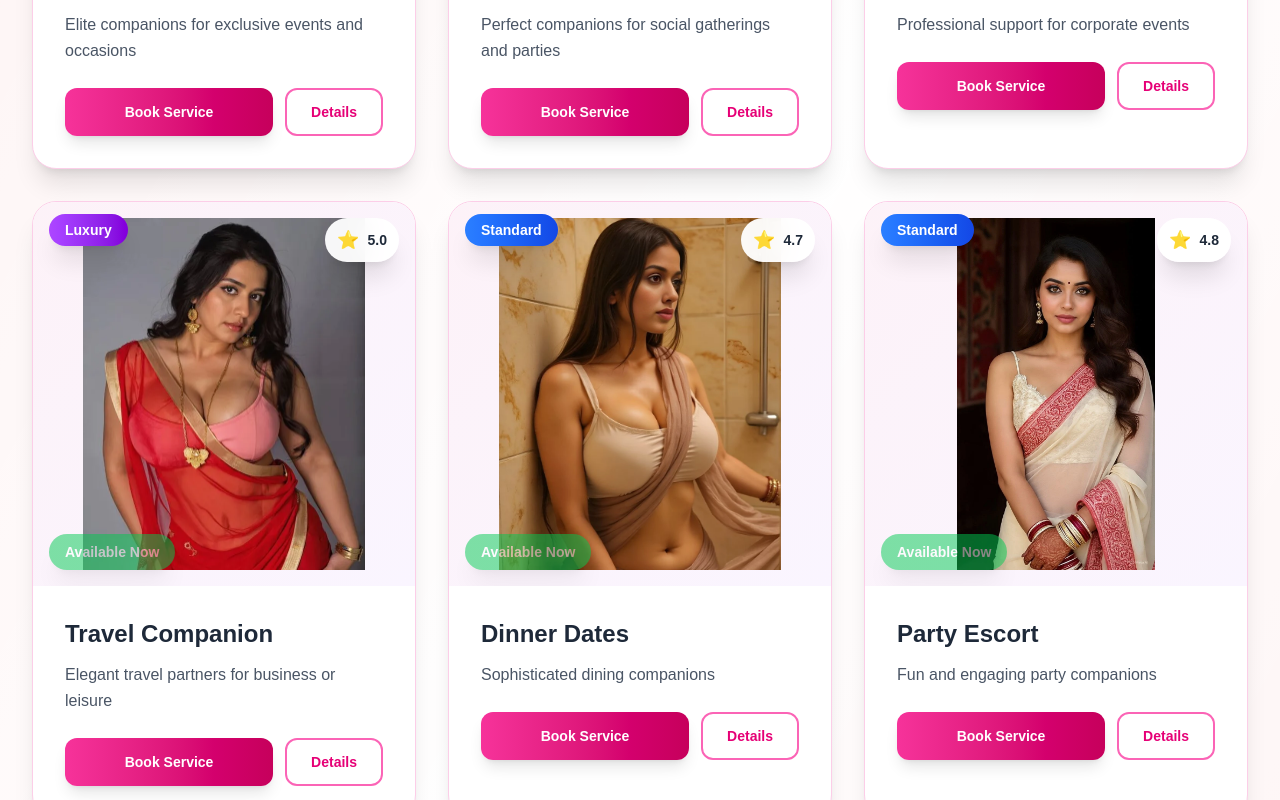
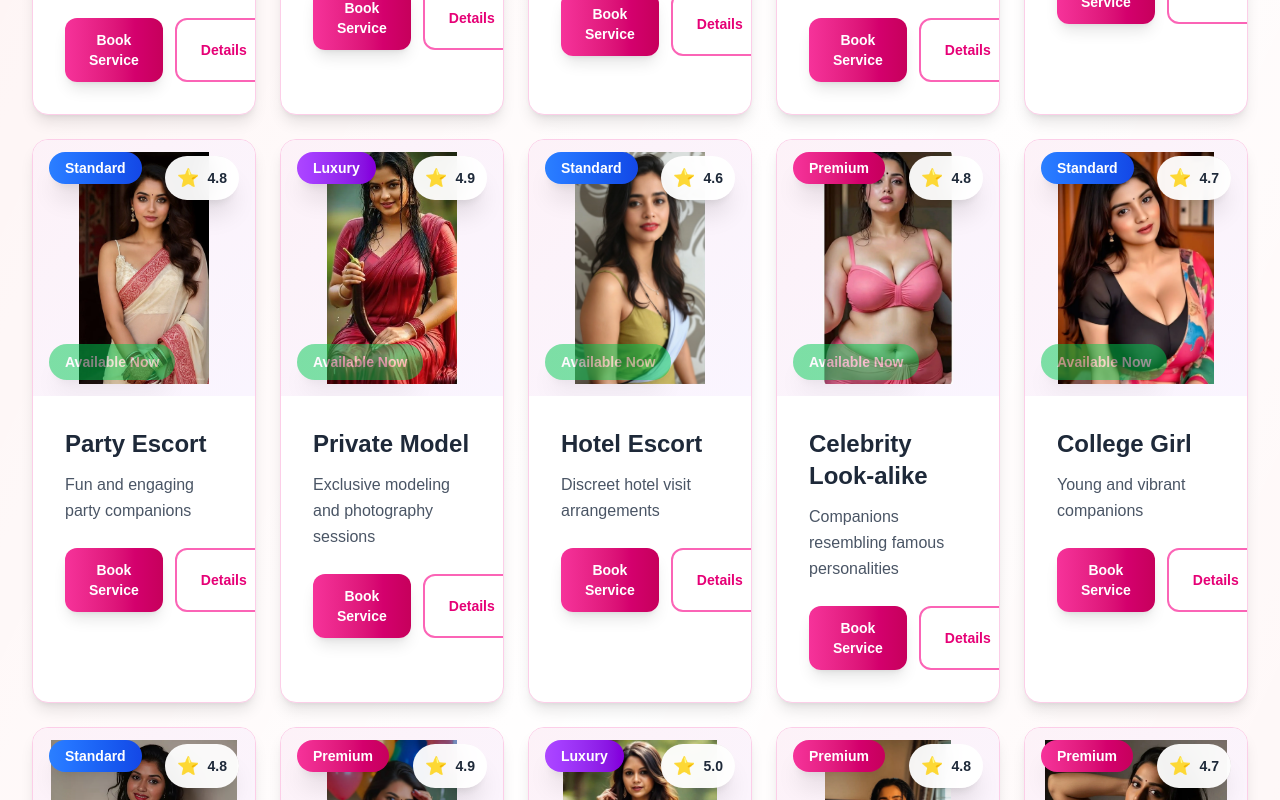
Before and after one commit to anshmydigitalcrown-ui/surat, a Next.js app: page / in a window 1280 px wide. Shown: the part 1820-2620 px from the top of the page. Built offline with nearby package versions, Linux system fonts and the light colour scheme.

Commit message:
Add all 20 service cards to homepage with 4x5 grid layout - no image cropping

```diff
--- a/src/app/page.tsx
+++ b/src/app/page.tsx
@@ -170,7 +170,7 @@ export default function Home() {
             </p>
           </div>
 
-          <div className="grid grid-cols-1 sm:grid-cols-2 lg:grid-cols-3 gap-8">
+          <div className="grid grid-cols-1 sm:grid-cols-2 md:grid-cols-3 lg:grid-cols-4 xl:grid-cols-5 gap-6">
             {[
               { title: "VIP Companionship", image: "/images/services/VIP Companionship.webp", description: "Elite companions for exclusive events and occasions", price: "Premium", rating: "4.9" },
               { title: "Social Events", image: "/images/services/Social Events.webp", description: "Perfect companions for social gatherings and parties", price: "Standard", rating: "4.8" },
@@ -180,20 +180,31 @@ export default function Home() {
               { title: "Party Escort", image: "/images/services/Party Escort.webp", description: "Fun and engaging party companions", price: "Standard", rating: "4.8" },
               { title: "Private Model", image: "/images/services/Private Model.webp", description: "Exclusive modeling and photography sessions", price: "Luxury", rating: "4.9" },
               { title: "Hotel Escort", image: "/images/services/Hotel Escort.webp", description: "Discreet hotel visit arrangements", price: "Standard", rating: "4.6" },
-              { title: "Celebrity Look-alike", image: "/images/services/Celebrity Look-alike.webp", description: "Companions resembling famous personalities", price: "Premium", rating: "4.8" }
+              { title: "Celebrity Look-alike", image: "/images/services/Celebrity Look-alike.webp", description: "Companions resembling famous personalities", price: "Premium", rating: "4.8" },
+              { title: "College Girl", image: "/images/services/College Girl.webp", description: "Young and vibrant companions", price: "Standard", rating: "4.7" },
+              { title: "Housewife", image: "/images/services/Housewife.webp", description: "Mature and experienced companions", price: "Standard", rating: "4.8" },
+              { title: "Air Hostess", image: "/images/services/Air Hostess.webp", description: "Professional airline crew companions", price: "Premium", rating: "4.9" },
+              { title: "Russian Model", image: "/images/services/Russian Model.webp", description: "International model companions", price: "Luxury", rating: "5.0" },
+              { title: "Corporate Event", image: "/images/services/Corporate Event.webp", description: "Business event support and networking", price: "Premium", rating: "4.8" },
+              { title: "Wedding Escort", image: "/images/services/Wedding Escort.webp", description: "Elegant companions for wedding events", price: "Premium", rating: "4.7" },
+              { title: "Premium Call Girl", image: "/images/services/Premium Call Girl.webp", description: "High-end escort services", price: "Luxury", rating: "4.9" },
+              { title: "Outcall Service", image: "/images/services/Outcall Service.webp", description: "Professional outcall escort services", price: "Standard", rating: "4.6" },
+              { title: "In-call Service", image: "/images/services/In-call Service.webp", description: "Comfortable in-call arrangements", price: "Standard", rating: "4.5" },
+              { title: "Weekend Special", image: "/images/services/Weekend Special.webp", description: "Special weekend companion packages", price: "Premium", rating: "4.8" },
+              { title: "Special Service", image: "/images/services/Special Service.webp", description: "Customized special occasion services", price: "Luxury", rating: "4.9" }
             ].map((service, index) => (
               <div
                 key={index}
-                className="group relative bg-white rounded-3xl shadow-xl hover:shadow-2xl transition-all duration-700 transform hover:-translate-y-4 overflow-hidden border border-pink-200 hover:border-pink-400"
+                className="group relative bg-white rounded-2xl shadow-lg hover:shadow-xl transition-all duration-500 transform hover:-translate-y-2 overflow-hidden border border-pink-200 hover:border-pink-400"
               >
-                {/* Service Image Container - Much Larger */}
-                <div className="relative h-80 sm:h-96 lg:h-80 xl:h-96 overflow-hidden bg-gradient-to-br from-pink-50 to-purple-50">
+                {/* Service Image Container - Optimized for 5-column layout */}
+                <div className="relative h-48 sm:h-56 md:h-64 lg:h-56 xl:h-64 overflow-hidden bg-gradient-to-br from-pink-50 to-purple-50">
                   <Image
                     src={service.image}
                     alt={service.title}
                     fill
-                    className="object-contain object-center p-4 transition-all duration-700 group-hover:scale-110"
-                    sizes="(max-width: 640px) 100vw, (max-width: 1024px) 50vw, 33vw"
+                    className="object-contain object-center p-3 transition-all duration-500 group-hover:scale-105"
+                    sizes="(max-width: 640px) 100vw, (max-width: 768px) 50vw, (max-width: 1024px) 33vw, (max-width: 1280px) 25vw, 20vw"
                   />
 
                   {/* Enhanced Gradient Overlay */}
```
